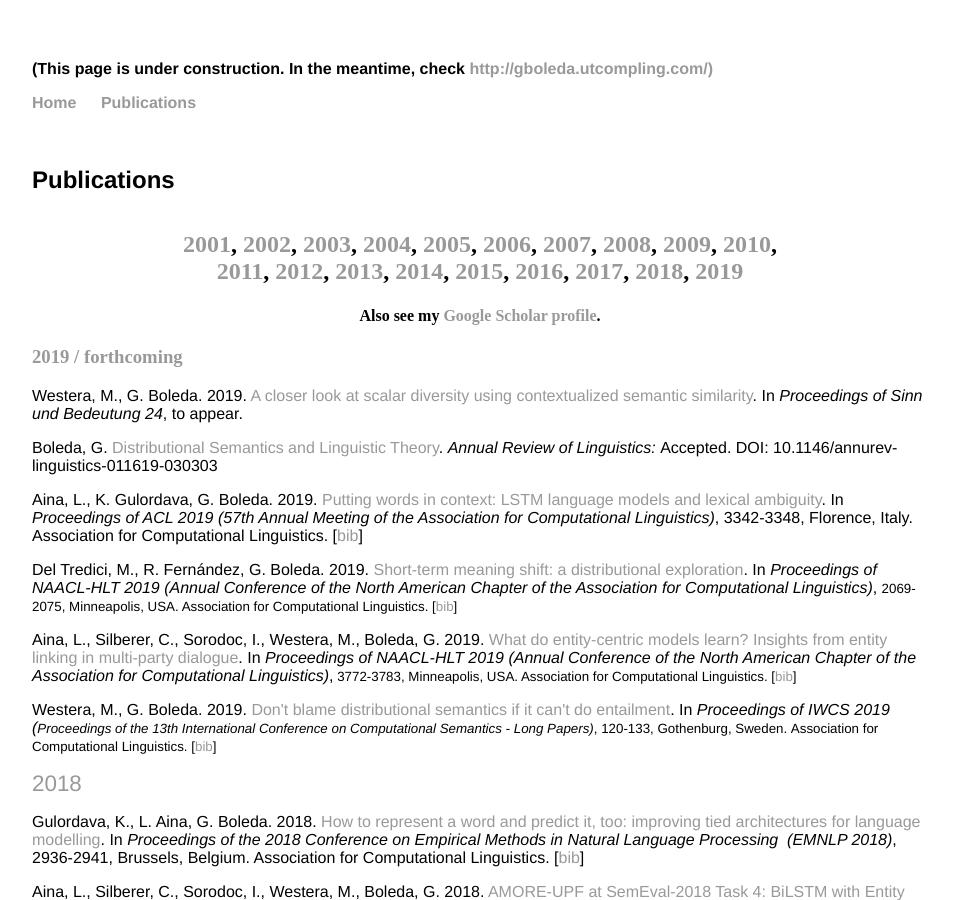
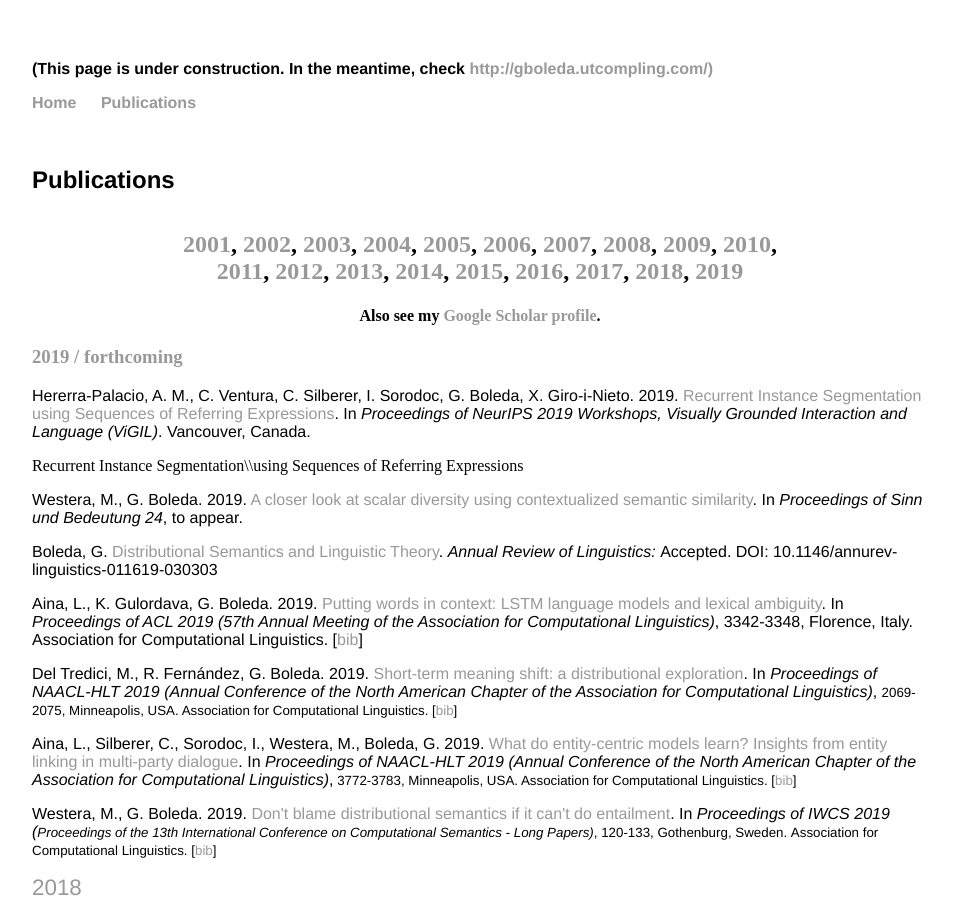
Before and after one commit to gboleda/gboleda.github.io, a Jekyll site: the page built from pubs/index.html, in a window 1280 px wide and 900 px high. Shown: the whole window, without its empty margins (160-1113 px from the left). Built offline with Jekyll 4.4.1, drawn with Linux system fonts in a browser that asks for light colours.

Commit message:
vigil paper

```diff
--- a/pubs/index.html
+++ b/pubs/index.html
@@ -22,6 +22,21 @@ title: Publications
 <h4 style="text-align:center">Also see my <a href="https://scholar.google.com/citations?user=NFJ9kUEAAAAJ">Google Scholar profile</a>.</h4>
 
 <h3><a name="2019">2019 / forthcoming</a></h3>
+
+<!--
+<p>. 2020.
+<a href=""></a>.
+In <i>Proceedings of </i>.
+</p>
+-->
+
+<p>Hererra-Palacio, A. M., C. Ventura, C. Silberer, I. Sorodoc, G. Boleda, X. Giro-i-Nieto. 2019.
+<a href="https://vigilworkshop.github.io/static/papers/30.pdf"> Recurrent Instance Segmentation using Sequences of Referring Expressions</a>.
+In <i>Proceedings of NeurIPS 2019 Workshops, Visually Grounded Interaction and Language (ViGIL)</i>.
+Vancouver, Canada.
+</p>
+
+Recurrent Instance Segmentation\\using Sequences of Referring Expressions
 
 <p>Westera, M., G. Boleda. 2019.
 <a href="https://www.dropbox.com/s/m32r6efaeqnax4a/Westera-Boleda-2019-SUB_scalar-diversity.pdf?dl=0">A closer look at scalar diversity using contextualized semantic similarity</a>.
```
